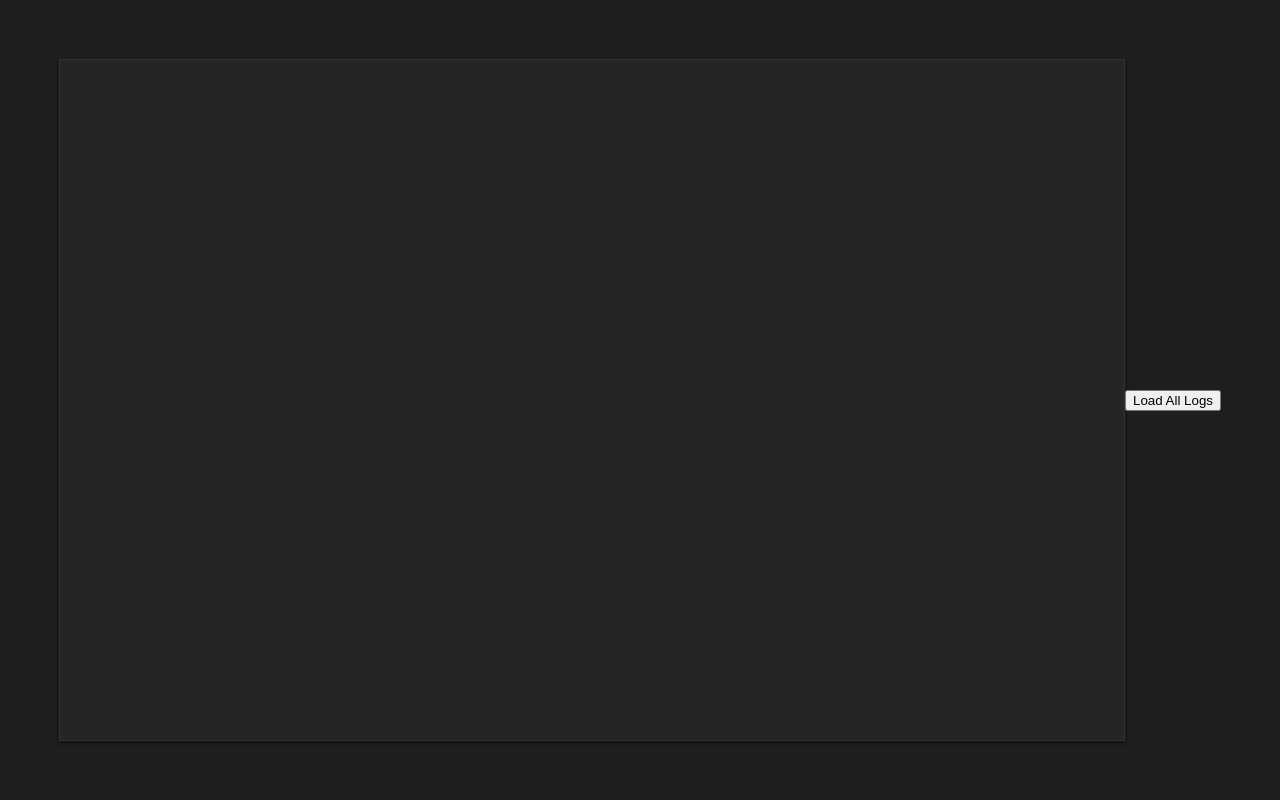
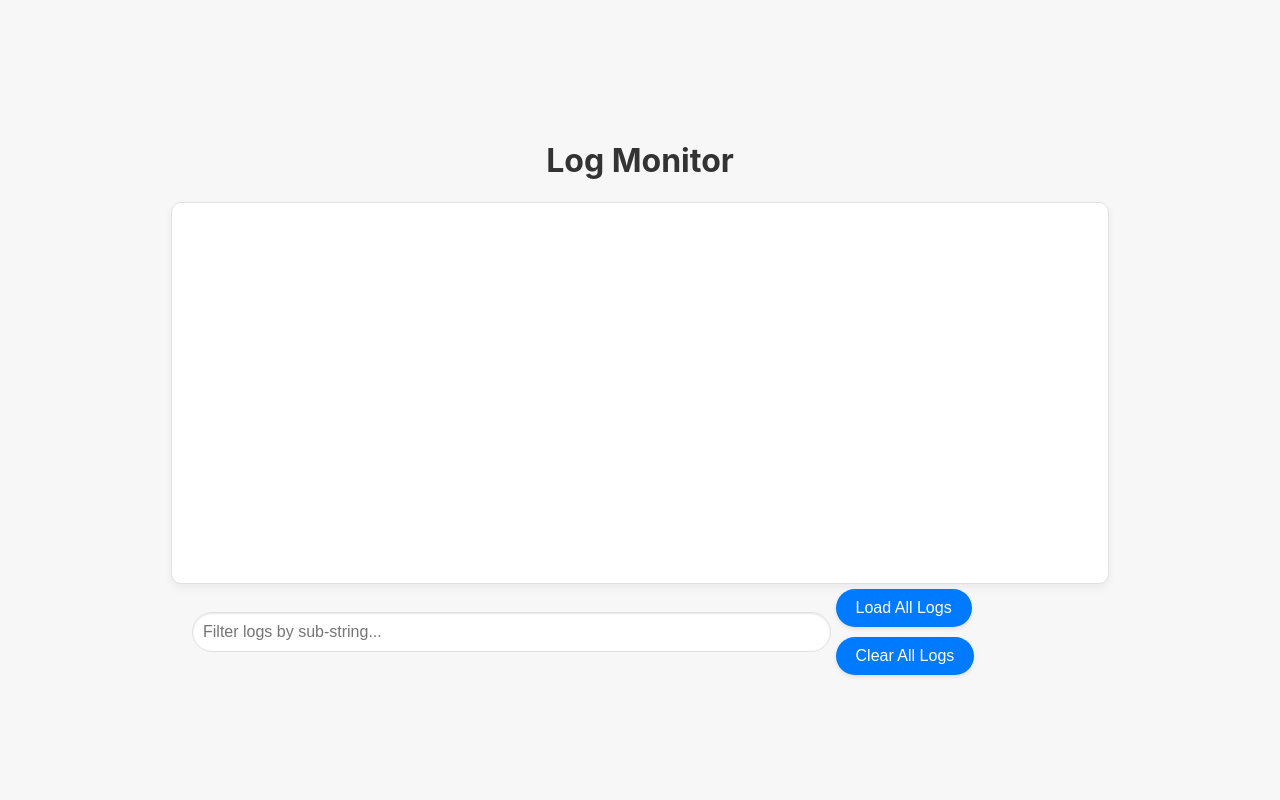
Before and after one commit to gvermillion/log-server, a Flask app: page / in a window 1280 px wide. Run offline with Flask 3, Linux system fonts and the light colour scheme; some libraries are stand-ins or nearby versions.

Commit message:
Add filtering of logs and clear all logs button

```diff
--- a/app/app.py
+++ b/app/app.py
@@ -1,5 +1,5 @@
 import os
-from flask import Flask, render_template, jsonify
+from flask import Flask, render_template, jsonify, request
 from flask_socketio import SocketIO
 import threading
 import time
@@ -17,7 +17,13 @@
             if not line:
                 time.sleep(0.1)  # Sleep briefly
                 continue
-            socketio.emit('log_update', {'data': line.strip()})
+            socketio.emit(
+                'log_update',
+                {
+                    'data': line.strip(),
+                    'level': line.split('] ')[1].split(': ')[0].strip()
+                }
+            )
 
 @app.route('/')
 def index():
@@ -25,15 +31,17 @@
 
 @app.route('/all_logs')
 def all_logs():
+    filter_substring = request.args.get('filter', '')
+
     try:
         with open(LOG_FILE, 'r') as file:
-            logs = file.readlines()
+            if filter_substring:
+                logs = [line for line in file if filter_substring in line]
+            else:
+                logs = file.readlines()
     except FileNotFoundError:
         logs = ["Log file not found."]
-    print(len(logs))
     return jsonify(logs)
-
-
 if __name__ == '__main__':
     log_thread = threading.Thread(target=tail_log_file, daemon=True)
     log_thread.start()
--- a/app/templates/index.html
+++ b/app/templates/index.html
@@ -6,9 +6,9 @@
     <script src="https://cdnjs.cloudflare.com/ajax/libs/socket.io/4.0.0/socket.io.js"></script>
     <style>
         body {
-            font-family: 'Consolas', 'Courier New', monospace;
-            background-color: #1e1e1e;
-            color: #dcdcdc;
+            font-family: -apple-system, BlinkMacSystemFont, 'Segoe UI', Roboto, sans-serif;
+            background-color: #f7f7f7;
+            color: #333;
             margin: 0;
             padding: 0;
             display: flex;
@@ -17,48 +17,110 @@
             height: 100vh;
         }
         #log {
-            width: 80%;
-            height: 80%;
-            border: 1px solid #333;
+            width: 60%;
+            height: 70%;
+            border: 1px solid #e1e1e1;
             padding: 20px;
             overflow-y: scroll;
-            background: #252526;
-            box-shadow: 0 2px 4px rgba(0, 0, 0, 0.5);
+            background: #fff;
+            box-shadow: 0 4px 8px rgba(0, 0, 0, 0.05);
+            border-radius: 10px;
         }
         .log-message {
-            padding: 5px;
-            border-bottom: 1px solid #333;
+            padding: 10px;
+            border-bottom: 1px solid #e1e1e1;
+            font-size: 14px;
         }
-        .INFO { color: #dcdcdc; }     /* Light gray for INFO */
-        .ERROR { color: #ff6347; }    /* Tomato color for ERROR */
-        .WARNING { color: #ffd700; }  /* Gold color for WARNING */
-        /* Add more styles for other log levels if needed */
+        .INFO { color: #5e5e5e; }
+        .ERROR { color: #ff3b30; }
+        .WARNING { color: #ff0000a4; }
+        button {
+            padding: 10px 20px;
+            font-size: 16px;
+            color: #fff;
+            background-color: #007aff;
+            border: none;
+            border-radius: 20px;
+            cursor: pointer;
+            transition: background-color 0.3s ease;
+            box-shadow: 0 2px 4px rgba(0, 0, 0, 0.1);
+            margin: 5px;
+        }
+        button:hover {
+            background-color: #0056b3;
+        }
+        /* Style for the input field */
+        input[type="text"] {
+            padding: 10px;
+            font-size: 16px;
+            border: 1px solid #e1e1e1;
+            border-radius: 20px;
+            box-shadow: inset 0 1px 2px rgba(0, 0, 0, 0.1);
+            margin: 10px 0;
+            width: 80%;
+        }
+
+        /* Adjusting the button and input container */
+        .control-panel {
+            display: flex;
+            justify-content: space-between;
+            align-items: center;
+            width: 100%;
+        }
+
+        /* Adjustments for better layout */
+        #container {
+            display: flex;
+            flex-direction: column;
+            align-items: center;
+            justify-content: space-around;
+            width: 70%;
+            height: 70%;
+            padding: 20px;
+        }
+        #log {
+            width: 100%;
+            flex-grow: 1; /* Makes the log fill the container height */
+            border: 1px solid #e1e1e1;
+            padding: 20px;
+            overflow-y: auto;
+            background: #fff;
+            box-shadow: 0 4px 8px rgba(0, 0, 0, 0.05);
+            border-radius: 10px;
+        }
     </style>
 </head>
 <body>
-    <div id="log"></div>
-    <button id="loadAllLogs">Load All Logs</button>
+    <div id="container">
+        <div id="title"><h1>Log Monitor</h1></div>
+        <div id="log"></div>
+        <div class="control-panel">
+            <input type="text" id="filterInput" placeholder="Filter logs by sub-string...">
+            <div>
+                <button id="loadAllLogs">Load All Logs</button>
+                <button id="clearAllLogs">Clear All Logs</button>
+            </div>
+        </div>
+    </div>
     <script type="text/javascript">
         var socket = io.connect('http://' + document.domain + ':' + location.port);
         socket.on('log_update', function(msg) {
             var logElement = document.getElementById('log');
             var messageElement = document.createElement('div');
             messageElement.classList.add('log-message');
-            if (msg.level) {
-                messageElement.classList.add(msg.level);
-                // Update log counters
-                var counterElement = document.getElementById(msg.level);
-                if (counterElement) {
-                    var currentCount = parseInt(counterElement.textContent.split(':')[1]);
-                    counterElement.textContent = msg.level + ': ' + (currentCount + 1);
-                }
-            }
             messageElement.textContent = msg.data;
+            messageElement.classList.add(
+                msg.data.includes("ERROR") ? "ERROR" :
+                msg.data.includes("WARNING") ? "WARNING" :
+                "INFO"
+            );
             logElement.appendChild(messageElement);
             logElement.scrollTop = logElement.scrollHeight; // Auto-scroll
         });
         document.getElementById('loadAllLogs').addEventListener('click', function() {
-            fetch('/all_logs')
+            var filterValue = document.getElementById('filterInput').value;
+            console.log(filterValue);
+            fetch('/all_logs?filter=' + encodeURIComponent(filterValue))
                 .then(response => response.json())
                 .then(data => {
                     var logElement = document.getElementById('log');
@@ -75,7 +137,10 @@
                 })
                 .catch(err => console.error(err));
         });
-
+        document.getElementById('clearAllLogs').addEventListener('click', function() {
+            var logElement = document.getElementById('log');
+            logElement.innerHTML = ''; // Clear the logs
+        });
     </script>
 </body>
 </html>
```
